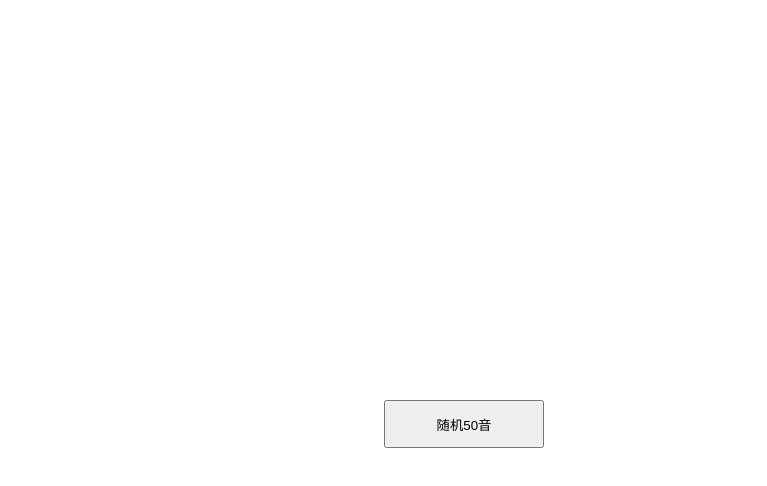
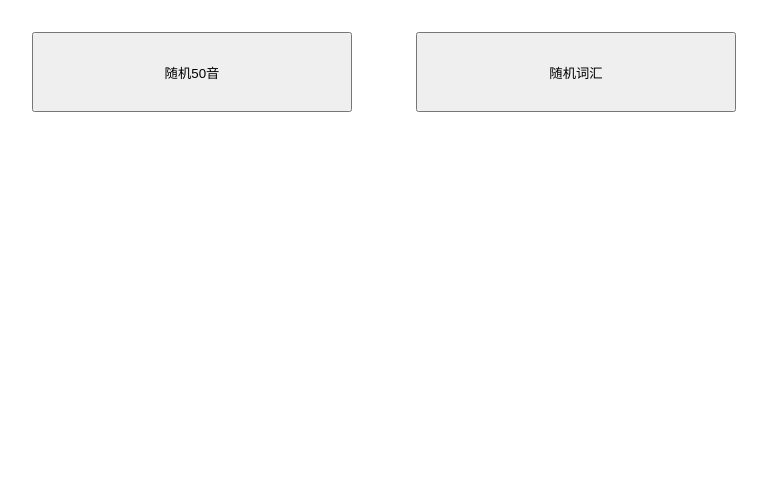
Before and after one commit to SATTEM/japanese_learner, a plain HTML site: page index.html in a window 1280 px wide. Shown: the whole page, without its empty margins (256-1023 px from the left). Drawn offline with Linux system fonts and the light colour scheme.

Commit message:
Fix romanization of 'に' character and improve user's experience

```diff
--- a/css/main.css
+++ b/css/main.css
@@ -4,10 +4,15 @@
 	padding: 0;
 }
 
-#start_button{
-	position: absolute;
-	width: 10rem;
-	height: 3rem;
-	top: 50%;
-	left: 50%;
+#button_field{
+	position: relative;
+	display: flex;
+	flex-direction: row;
+	justify-content: center;
 }
+
+#button_field > button{
+	margin: 2rem;
+	width: 20rem;
+	height: 5rem;
+}
--- a/index.html
+++ b/index.html
@@ -7,10 +7,16 @@
 		<link rel="stylesheet" type="text/css" href="./css/main.css">
 	</head>
 	<body>
-		<button
-		type="button"
-		id="start_button"
-		onclick="ChangeToRandom50()">随机50音</button>
+		<div id="button_field">
+			<button
+			type="button"
+			id="random50_button"
+			onclick="ChangeToRandom50()">随机50音</button>
+			<button
+			type="button"
+			id="words_button"
+			onclick="ChangeToWords()">随机词汇</button>
+		</div>
 		<!--载入javascript脚本-->
 		<script src="./js/main.js"></script>
 	</body>
--- a/js/main.js
+++ b/js/main.js
@@ -1,3 +1,6 @@
 function ChangeToRandom50(){
 	location.assign("./random_50.html")
 }
+function ChangeToWords(){
+	location.assign("./random_words.html");
+}
```
Also changed, not shown: js/random50.js (+10 -1 lines), random_words.html (added, +11 -0 lines).
